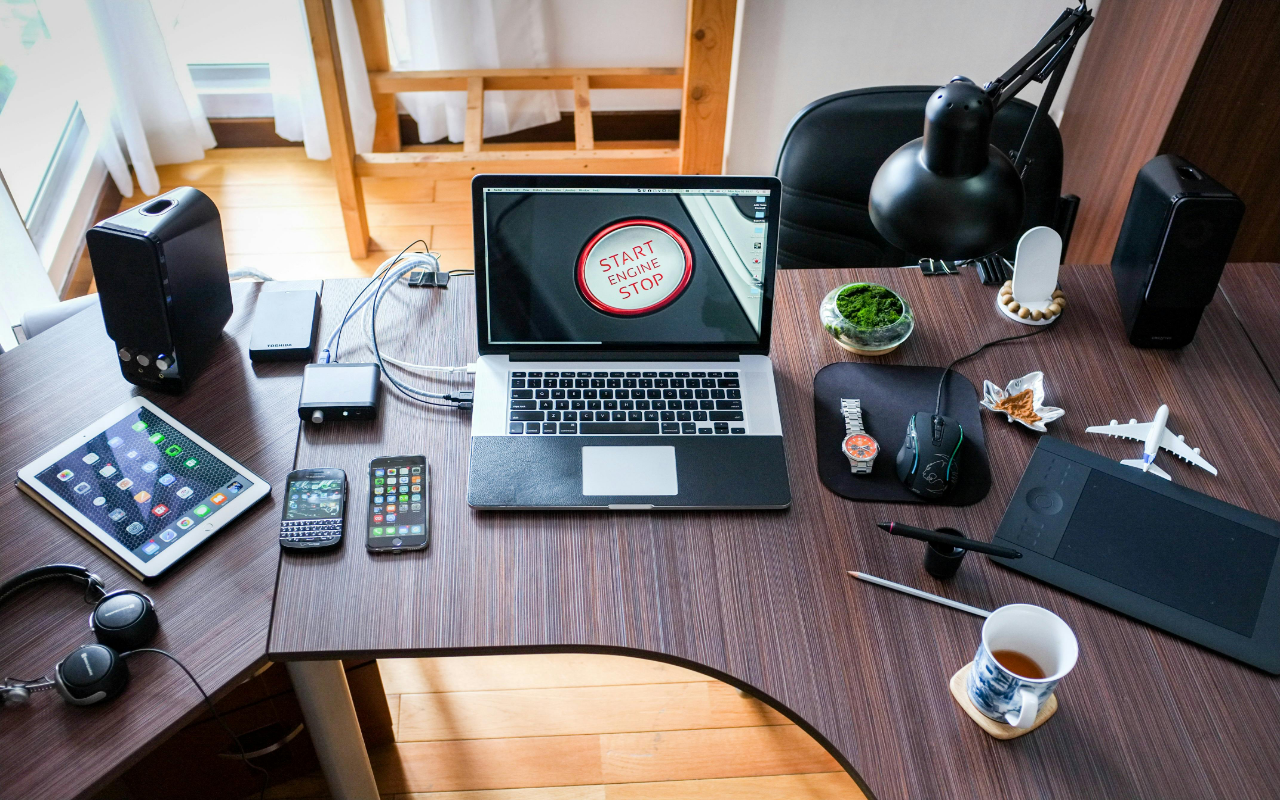
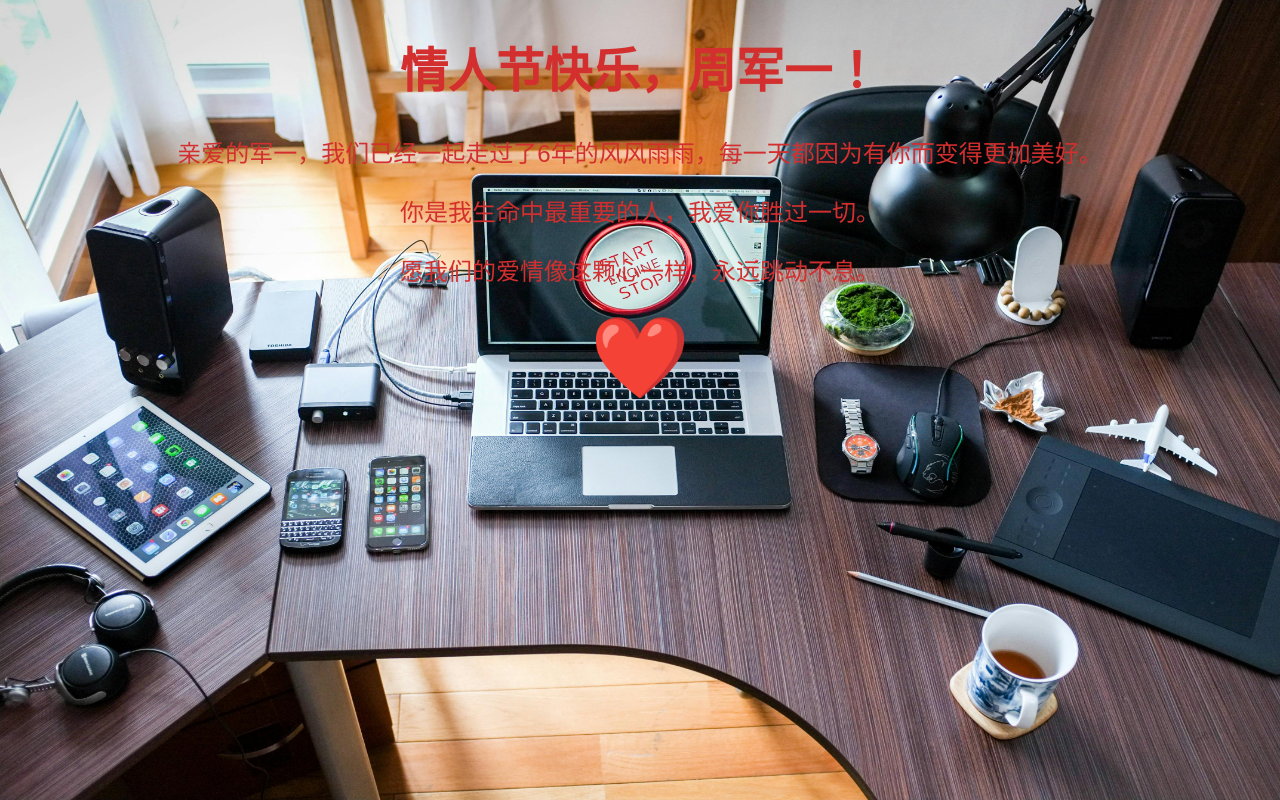
Before and after one commit to zjlindd/ams-vue-server, a Vue app: page / in a window 1280 px wide. Built offline with nearby package versions, Linux system fonts and the light colour scheme.

Commit message:
代码功能注释

```diff
--- a/public/index.html
+++ b/public/index.html
@@ -4,7 +4,7 @@
     <meta charset="utf-8">
     <meta http-equiv="X-UA-Compatible" content="IE=edge">
     <meta name="viewport" content="width=device-width,initial-scale=1.0">
-    <title><%= htmlWebpackPlugin.options.title %></title>
+    <title>情人节快乐，周军一！</title>
   </head>
   <body>
     <noscript>
--- a/src/App.vue
+++ b/src/App.vue
@@ -1,11 +1,18 @@
 <template>
   <div id="app">
-    <div class="title"></div>
+    <div class="container">
+      <h1>情人节快乐，周军一！</h1>
+      <p>亲爱的军一，我们已经一起走过了6年的风风雨雨，每一天都因为有你而变得更加美好。</p>
+      <p>你是我生命中最重要的人，我爱你胜过一切。</p>
+      <p>愿我们的爱情像这颗心一样，永远跳动不息。</p>
+      <div class="heart">❤️</div>
+    </div>
   </div>
 </template>
 
 <style>
-html, body {
+html,
+body {
   margin: 0;
   padding: 0;
 }
@@ -13,16 +20,60 @@ html, body {
   width: 100%;
   height: 100%;
   overflow: hidden;
-  background: url("./assets/image/image.jpg") no-repeat center center;
+  background: url('./assets/image/image.jpg') no-repeat center center;
   background-size: 100% 100%;
 }
-.title {
+body {
+  font-family: 'Arial', sans-serif;
+  background-color: #ffebee;
+  display: flex;
+  justify-content: center;
+  align-items: center;
+  height: 100vh;
+  margin: 0;
+  overflow: hidden;
+}
+.container {
   text-align: center;
-  font-size: 30px;
-  color: red;
-  font-weight: bold;
-  position: absolute;
-  top: 30%;
-  left: 44%;
+  color: #d32f2f;
+}
+h1 {
+  font-size: 3rem;
+  animation: fadeIn 2s ease-in-out;
+}
+p {
+  font-size: 1.5rem;
+  animation: slideIn 2s ease-in-out;
+}
+.heart {
+  font-size: 5rem;
+  animation: beat 1s infinite;
+}
+@keyframes fadeIn {
+  0% {
+    opacity: 0;
+  }
+  100% {
+    opacity: 1;
+  }
+}
+@keyframes slideIn {
+  0% {
+    transform: translateY(-50px);
+    opacity: 0;
+  }
+  100% {
+    transform: translateY(0);
+    opacity: 1;
+  }
+}
+@keyframes beat {
+  0%,
+  100% {
+    transform: scale(1);
+  }
+  50% {
+    transform: scale(1.2);
+  }
 }
 </style>
```
